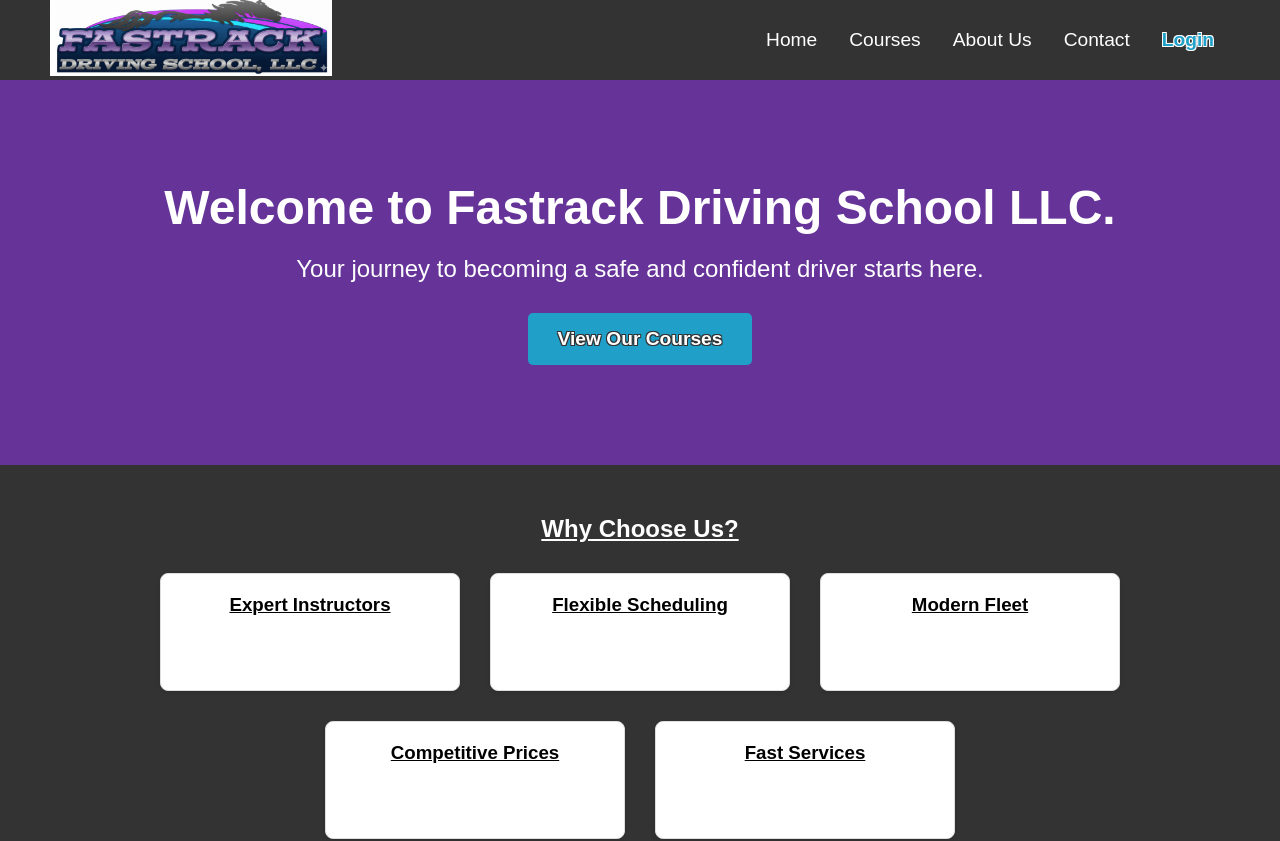
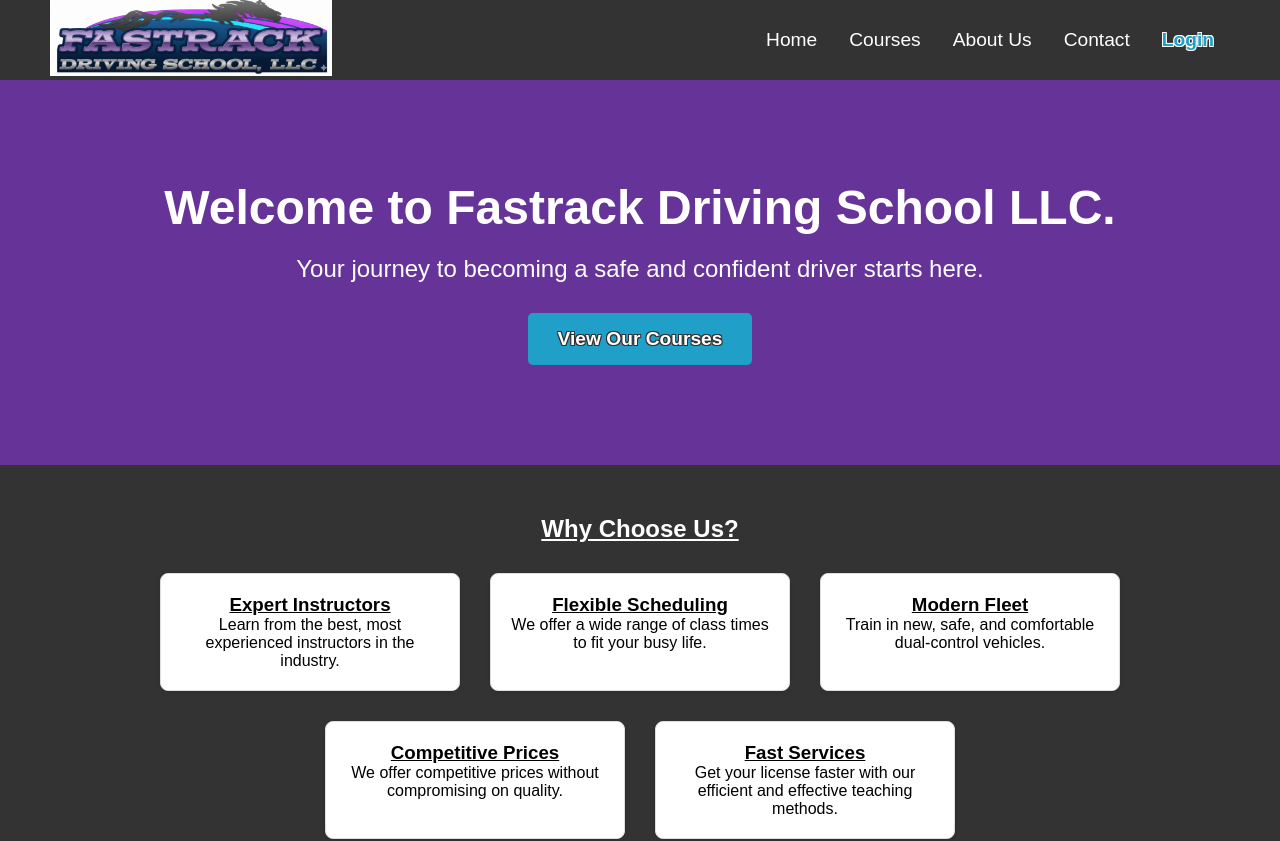
Before and after one commit to cryptocoledotcom/fastrack-drivingschool-website, a React (Create React App) app: page / in a window 1280 px wide. Shown: the top 841 px of the page. Built offline with nearby package versions, Linux system fonts and the light colour scheme; no server answers.

Commit message:
made course information buttons inline as well as price green

```diff
--- a/src/pages/Home.css
+++ b/src/pages/Home.css
@@ -55,6 +55,10 @@
   text-decoration: underline;
 }
 
+.card p {
+  color: var(--black);
+}
+
 /* Carousel custom styles */
 .carousel-root {
   max-width: 800px;
```
